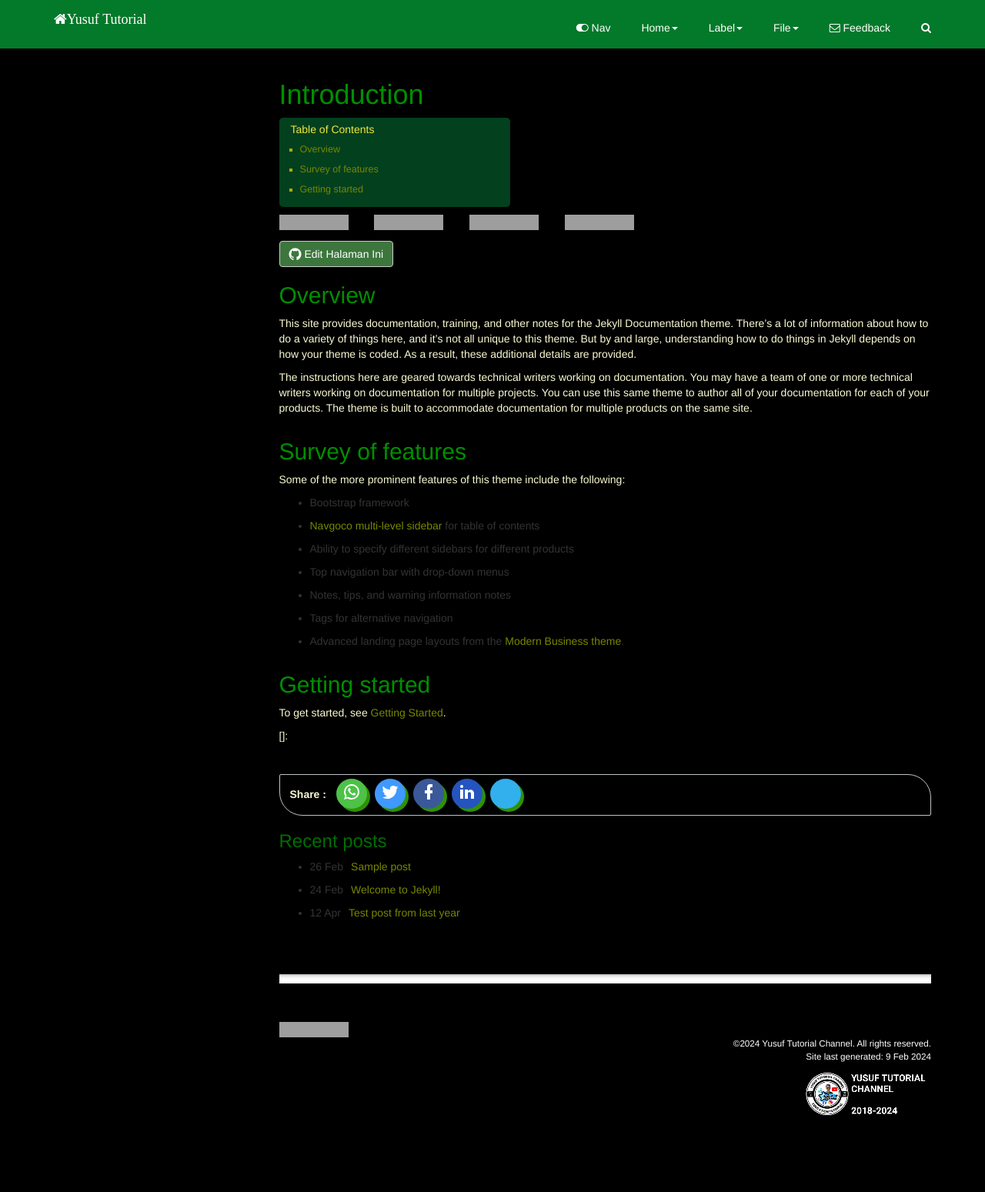
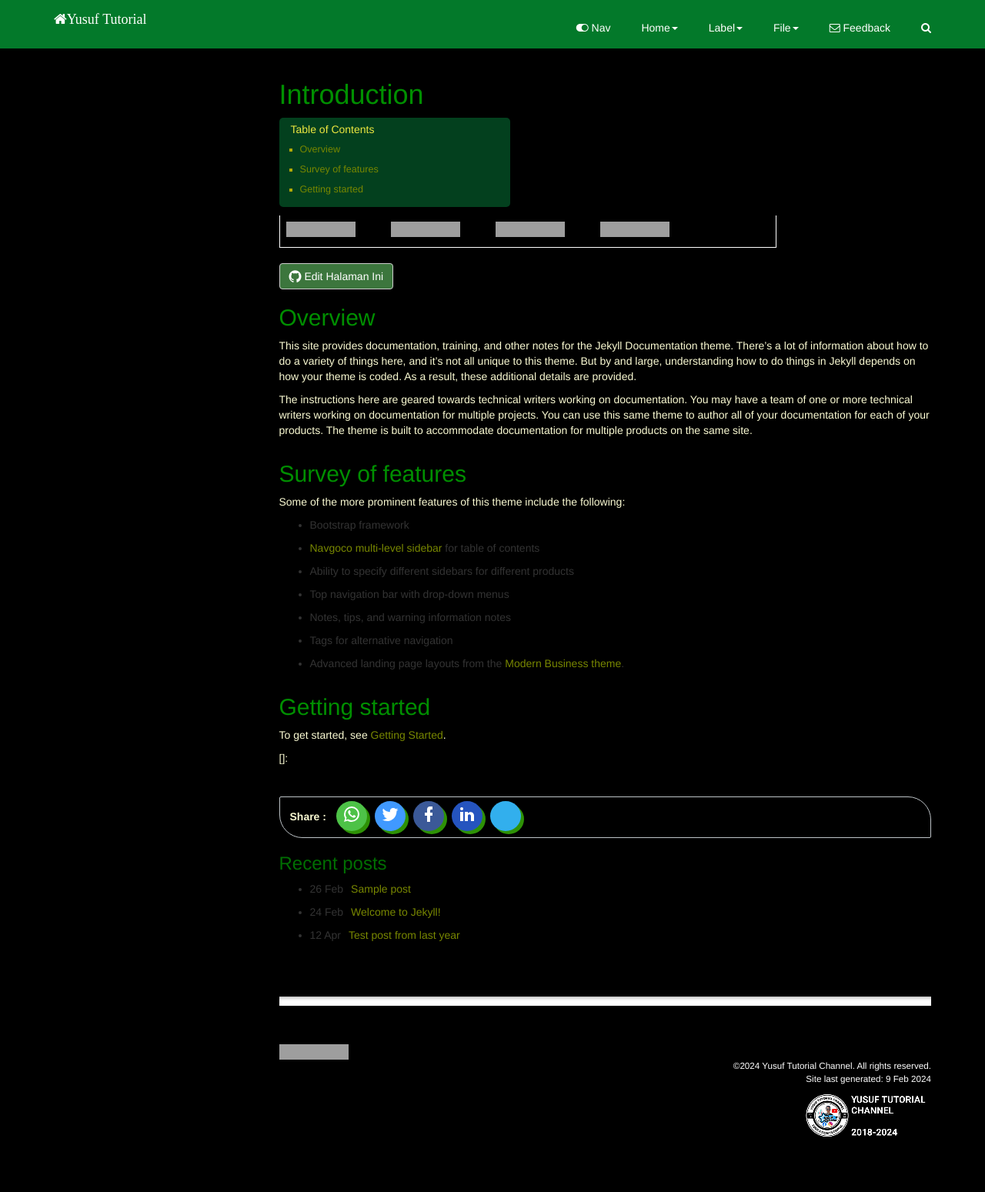
Before and after one commit to yusuftutorial/home, a Jekyll site: the page built from pages/mydoc/mydoc_introduction.md, in a window 1280 px wide. Shown: the whole page at 77% size. Built offline with Jekyll 4.4.1, drawn with Linux system fonts in a browser that asks for light colours; nearby versions of some CDN libraries; comment, search, counter and statistics services are not loaded; before the commit the page ends 1521 px from its top, so only the background shows below that; grey boxes are pictures that could not be loaded.

Commit message:
Update page.html

```diff
--- a/_layouts/page.html
+++ b/_layouts/page.html
@@ -38,12 +38,14 @@ layout: default
     {% include toc.html %}
     {% endunless %}
 
-    <div id="header-gh-btns">
-        <iframe src="https://ghbtns.com/github-btn.html?user=yusuftutorial&repo=home&type=star&count=true" frameborder="0" scrolling="0" width="120" height="20"></iframe>
-        <iframe src="https://ghbtns.com/github-btn.html?user=yusuftutorial&repo=home&type=watch&count=true&v=2" frameborder="0" scrolling="0" width="120" height="20"></iframe>
-        <iframe src="https://ghbtns.com/github-btn.html?user=yusuftutorial&repo=home&type=fork&count=true" frameborder="0" scrolling="0" width="120px" height="20px"></iframe>
-        <iframe src="https://ghbtns.com/github-btn.html?user=yusuftutorial&type=follow&count=true" frameborder="0" scrolling="0" width="220px" height="20px"></iframe>
-    </div>
+<table>
+<tr>
+<td><iframe src="https://ghbtns.com/github-btn.html?user=yusuftutorial&repo=home&type=star&count=true" frameborder="0" scrolling="0" width="120" height="20"></iframe></td>
+<td><iframe src="https://ghbtns.com/github-btn.html?user=yusuftutorial&repo=home&type=watch&count=true&v=2" frameborder="0" scrolling="0" width="120" height="20"></iframe></td>
+<td><iframe src="https://ghbtns.com/github-btn.html?user=yusuftutorial&repo=home&type=fork&count=true" frameborder="0" scrolling="0" width="120px" height="20px"></iframe></td>
+<td><iframe src="https://ghbtns.com/github-btn.html?user=yusuftutorial&type=follow&count=true" frameborder="0" scrolling="0" width="220px" height="20px"></iframe></td>
+</tr>
+</table>
 
     {% if site.github_editme_path %}
 
```
